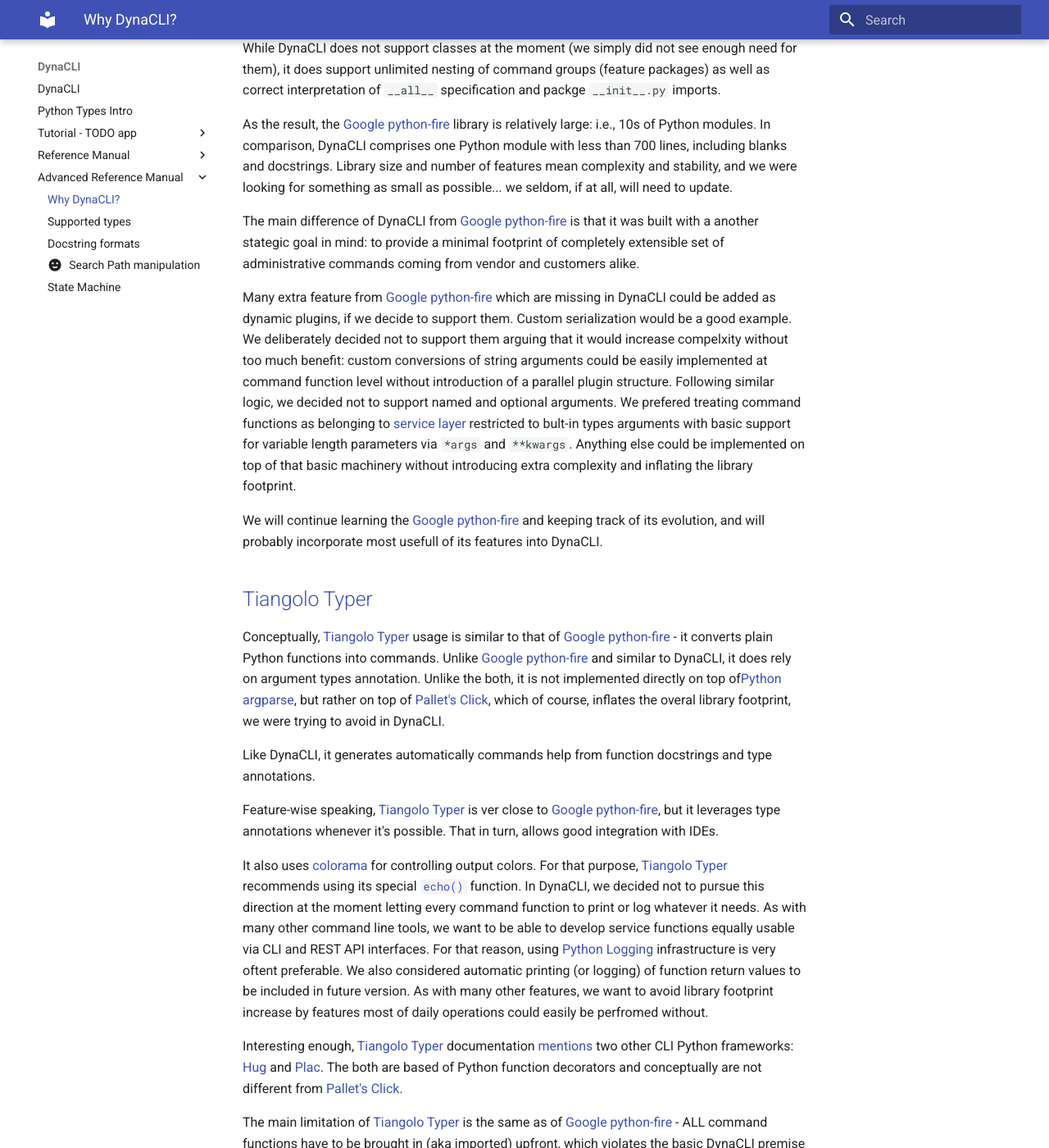
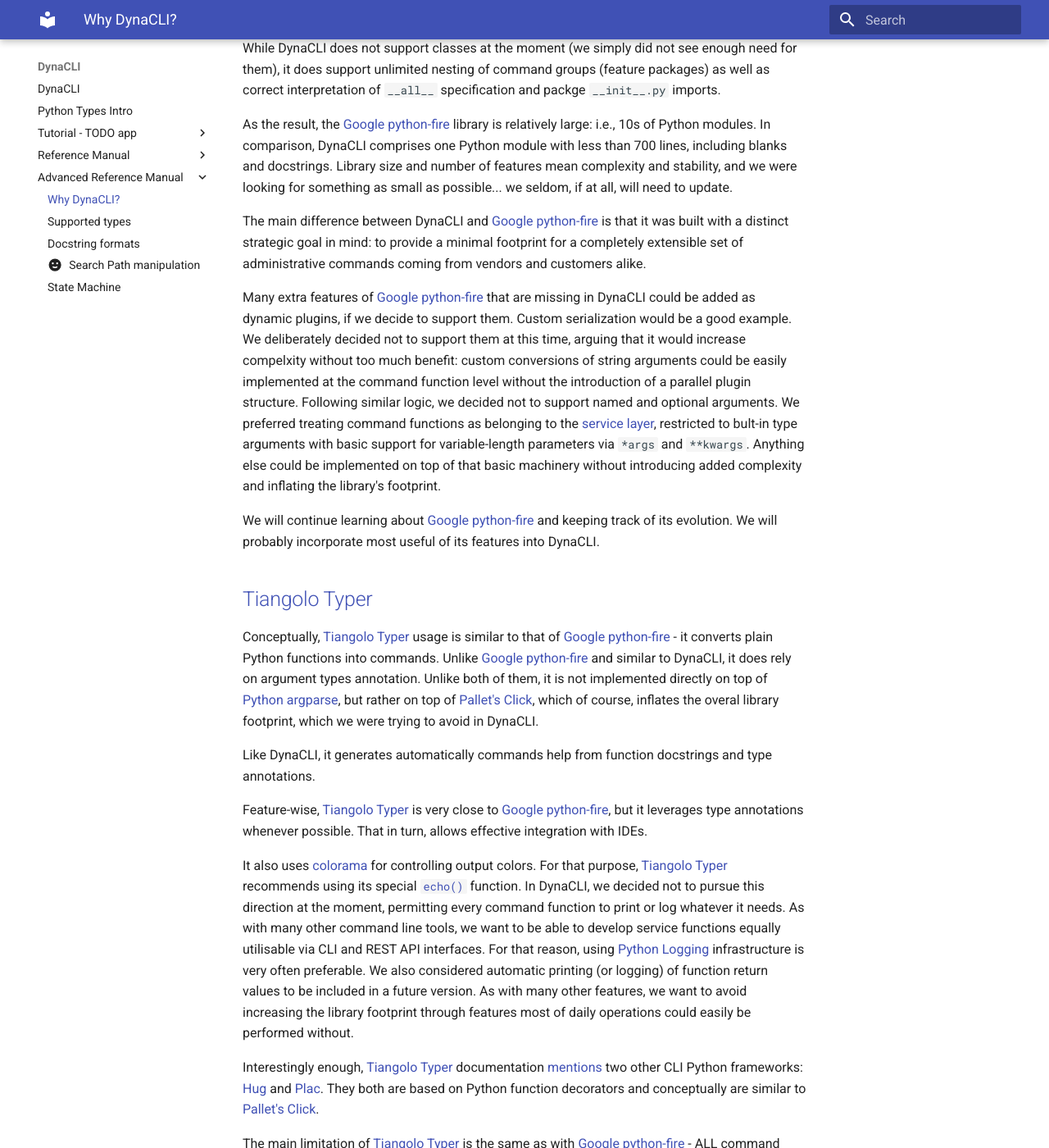
Before and after one commit to BstLabs/py-dynacli, an MkDocs documentation site: the page built from docs/advanced/why.md, in a window 1280 px wide and 1400 px high, scrolled down 1280 px. Shown: the whole window at 82% size. Built offline with MkDocs 1.6.1 and Material for MkDocs 9.7.7, drawn with Linux system fonts in a browser that asks for light colours; some of the changed text lies outside the part shown.

````diff
--- a/docs/advanced/why.md
+++ b/docs/advanced/why.md
@@ -9,11 +9,11 @@
 - [Tiangolo Typer](https://typer.tiangolo.com/)
 - [Pallet's Click](https://click.palletsprojects.com/en/8.0.x/)
 
-We'll review them one by one trying to understand "why not this one?"
+We'll review them one by one trying to understand the benefits and limitations of each:
 
 ## [Python argparse](https://docs.python.org/3/library/argparse.html)
 
-DynaCLI is [built on top](./how_dynacli_works.md) of [argparse](https://docs.python.org/3/library/argparse.html) but latter by itself is insufficient: it requires the manual construction of every parser. While this approach provides maximum flexibility, it's also tedious and error-prone. Also, typical usage of [argparse](https://docs.python.org/3/library/argparse.html) assumes building all parsers and sub-parsers upfront. The irony is that each CLI invocation will execute only one command, so all other CPU cycles are wasted. When the number of commands is large, it starts to be a serious problem exacerbated by the fact that, in the case of [Cloud AI Operating System (CAIOS)](http://caios.io), all command function modules come from cloud storage. Having said all this, [argparse](https://docs.python.org/3/library/argparse.html) establishes an industry-wide standard of how CLI help and usage messages should look like, and DynaCLI uses it internally as explained in more details [here](./how_dynacli_works.md).
+DynaCLI is [built on top](./how_dynacli_works.md) of [argparse](https://docs.python.org/3/library/argparse.html) but the latter by itself is insufficient: it requires the manual construction of every parser. While this approach provides maximum flexibility, it's also tedious and error-prone. Also, typical usage of [argparse](https://docs.python.org/3/library/argparse.html) assumes building all parsers and sub-parsers upfront. The irony is that each CLI invocation will execute only one command, so all other CPU cycles are wasted. When the number of commands is large, it starts to be a serious problem exacerbated by the fact that, in the case of [Cloud AI Operating System (CAIOS)](http://caios.io), all command function modules come from cloud storage. Having said all this, [argparse](https://docs.python.org/3/library/argparse.html) establishes an industry-wide standard of how CLI help and usage messages should look like, and DynaCLI uses it internally as explained in more details [here](./how_dynacli_works.md).
 
 ## [Google python-fire](https://google.github.io/python-fire/)
 
@@ -21,46 +21,46 @@
 
 [Google python-fire](https://google.github.io/python-fire/) also supports custom serialization, keyword arguments (with -- prefix), direct access to object properties and local variables.
 
-[Google python-fire](https://google.github.io/python-fire/) does not rely on type annotations but rather converts command line arguments to most suitable types automatically on the fly.
+[Google python-fire](https://google.github.io/python-fire/) does not rely on type annotations but rather converts command line arguments to the most suitable types automatically on the fly.
 
 However, unlike DynaCLI, [Google python-fire](https://google.github.io/python-fire/) is not _open_ with regard to the potential number of commands and command groups (we call them features). Specifically, the main module should ```import fire``` (similar to ```from dynacli import main```), but it also assumes either defining in place or importing ALL functions and classes one wants to convert into Bash commands. DynaCLI does not do this; instead it relies on the search path and root packages configurations, based on which any number of Python functions will be converted into commands automatically. While DynaCLI does not support classes at the moment (we simply did not see enough need for them), it does support unlimited nesting of command groups (feature packages) as well as correct interpretation of ```__all__``` specification and packge ```__init__.py``` imports.
 
 As the result, the [Google python-fire](https://google.github.io/python-fire/) library is relatively large: i.e., 10s of Python modules. In comparison, DynaCLI comprises one Python module with less than 700 lines, including blanks and docstrings. Library size and number of features mean complexity and stability, and we were looking for something as small as possible... we seldom, if at all, will need to update.
 
-The main difference of DynaCLI from [Google python-fire](https://google.github.io/python-fire/) is that it was built with a another stategic goal in mind: to provide a minimal footprint of completely extensible set of administrative commands coming from vendor and customers alike.
+The main difference between DynaCLI and [Google python-fire](https://google.github.io/python-fire/) is that it was built with a distinct strategic goal in mind: to provide a minimal footprint for a completely extensible set of administrative commands coming from vendors and customers alike.
 
-Many extra feature from [Google python-fire](https://google.github.io/python-fire/) which are missing in DynaCLI could be added as dynamic plugins, if we decide to support them. Custom serialization would be a good example. We deliberately decided not to support them arguing that it would increase compelxity without too much benefit: custom conversions of string arguments could be easily implemented at command function level without introduction of a parallel plugin structure. Following similar logic, we decided not to support named and optional arguments. We prefered treating command functions as belonging to [service layer](https://martinfowler.com/eaaCatalog/serviceLayer.html) restricted to bult-in types arguments with basic support for variable length parameters via ```*args``` and ```**kwargs```. Anything else could be implemented on top of that basic machinery without introducing extra complexity and inflating the library footprint.
+Many extra features of [Google python-fire](https://google.github.io/python-fire/) that are missing in DynaCLI could be added as dynamic plugins, if we decide to support them. Custom serialization would be a good example. We deliberately decided not to support them at this time, arguing that it would increase compelxity without too much benefit: custom conversions of string arguments could be easily implemented at the command function level without the introduction of a parallel plugin structure. Following similar logic, we decided not to support named and optional arguments. We preferred treating command functions as belonging to the [service layer](https://martinfowler.com/eaaCatalog/serviceLayer.html), restricted to bult-in type arguments with basic support for variable-length parameters via ```*args``` and ```**kwargs```. Anything else could be implemented on top of that basic machinery without introducing added complexity and inflating the library's footprint.
 
-We will continue learning the [Google python-fire](https://google.github.io/python-fire/) and keeping track of its evolution, and will probably incorporate most usefull of its features into DynaCLI.
+We will continue learning about [Google python-fire](https://google.github.io/python-fire/) and keeping track of its evolution. We will probably incorporate most useful of its features into DynaCLI.
 
 ## [Tiangolo Typer](https://typer.tiangolo.com/)
 
-Conceptually, [Tiangolo Typer](https://typer.tiangolo.com/) usage is similar to that of [Google python-fire](https://google.github.io/python-fire/) - it converts plain Python functions into commands. Unlike [Google python-fire](https://google.github.io/python-fire/) and similar to DynaCLI, it does rely on argument types annotation. Unlike the both, it is not implemented directly on top of[Python argparse](https://docs.python.org/3/library/argparse.html), but rather on top of [Pallet's Click](https://click.palletsprojects.com/en/8.0.x/), which of course, inflates the overal library footprint, we were trying to avoid in DynaCLI.
+Conceptually, [Tiangolo Typer](https://typer.tiangolo.com/) usage is similar to that of [Google python-fire](https://google.github.io/python-fire/) - it converts plain Python functions into commands. Unlike [Google python-fire](https://google.github.io/python-fire/) and similar to DynaCLI, it does rely on argument types annotation. Unlike both of them, it is not implemented directly on top of [Python argparse](https://docs.python.org/3/library/argparse.html), but rather on top of [Pallet's Click](https://click.palletsprojects.com/en/8.0.x/), which of course, inflates the overal library footprint, which we were trying to avoid in DynaCLI.
 
 Like DynaCLI, it generates automatically commands help from function docstrings and type annotations.
 
-Feature-wise speaking, [Tiangolo Typer](https://typer.tiangolo.com/) is ver close to [Google python-fire](https://google.github.io/python-fire/), but it leverages type annotations whenever it's possible. That in turn, allows good integration with IDEs.
+Feature-wise, [Tiangolo Typer](https://typer.tiangolo.com/) is very close to [Google python-fire](https://google.github.io/python-fire/), but it leverages type annotations whenever possible. That in turn, allows effective integration with IDEs.
 
-It also uses [colorama](https://pypi.org/project/colorama/) for controlling output colors. For that purpose, [Tiangolo Typer](https://typer.tiangolo.com/) recommends using its special [```echo()```](https://typer.tiangolo.com/tutorial/printing/) function. In DynaCLI, we decided not to pursue this direction at the moment letting every command function to print or log whatever it needs. As with many other command line tools, we want to be able to develop service functions equally usable via CLI and REST API interfaces. For that reason, using [Python Logging](https://docs.python.org/3/howto/logging.html) infrastructure is very oftent preferable. We also considered automatic printing (or logging) of function return values to be included in future version. As with many other features, we want to avoid library footprint increase by features most of daily operations could easily be perfromed without.
+It also uses [colorama](https://pypi.org/project/colorama/) for controlling output colors. For that purpose, [Tiangolo Typer](https://typer.tiangolo.com/) recommends using its special [```echo()```](https://typer.tiangolo.com/tutorial/printing/) function. In DynaCLI, we decided not to pursue this direction at the moment, permitting every command function to print or log whatever it needs. As with many other command line tools, we want to be able to develop service functions equally utilisable via CLI and REST API interfaces. For that reason, using [Python Logging](https://docs.python.org/3/howto/logging.html) infrastructure is very often preferable. We also considered automatic printing (or logging) of function return values to be included in a future version. As with many other features, we want to avoid increasing the library footprint through features most of daily operations could easily be performed without.
 
-Interesting enough, [Tiangolo Typer](https://typer.tiangolo.com/) documentation [mentions](https://typer.tiangolo.com/alternatives/) two other CLI Python frameworks: [Hug](https://www.hug.rest/) and [Plac](https://plac.readthedocs.io/en/latest/). The both are based of Python function decorators and conceptually are not different from [Pallet's Click](https://click.palletsprojects.com/en/8.0.x/).
+Interestingly enough, [Tiangolo Typer](https://typer.tiangolo.com/) documentation [mentions](https://typer.tiangolo.com/alternatives/) two other CLI Python frameworks: [Hug](https://www.hug.rest/) and [Plac](https://plac.readthedocs.io/en/latest/). They both are based on Python function decorators and conceptually are similar to [Pallet's Click](https://click.palletsprojects.com/en/8.0.x/).
 
-The main limitation of [Tiangolo Typer](https://typer.tiangolo.com/) is the same as of [Google python-fire](https://google.github.io/python-fire/) - ALL command functions have to be brought in (aka imported) upfront, which violates the basic DynaCLI premise to be a completely _open_ and  cloud friendly library with minimal installed footprint. By no means we were willing to trade these properties for more features and flexibility, more often than not these enhancements are that critical and not worth the extra complexity.
+The main limitation of [Tiangolo Typer](https://typer.tiangolo.com/) is the same as with [Google python-fire](https://google.github.io/python-fire/) - ALL command functions have to be brought in (aka imported) upfront, which violates the basic DynaCLI premise to be a completely _open_ and cloud-friendly library with a minimal installed footprint. By no means we were willing to trade these properties for more features and flexibility; more often than not these enhancements are not that critical or worth the extra complexity.
 
 ## [Pallet's Click](https://click.palletsprojects.com/en/8.0.x/)
 
-This is probably the most widely used and powerful Python CLI library. It does not seem to be implemented on top of [argparse](https://docs.python.org/3/library/argparse.html), but rather on top of [optparse](https://docs.python.org/3/library/optparse.html) - [argparse](https://docs.python.org/3/library/argparse.html) predecessor, which was deprecated since Python version 3.2 and is not further developed.
+This is probably the most widely used and powerful Python CLI library. It does not seem to be implemented on top of [argparse](https://docs.python.org/3/library/argparse.html), but rather on top of [optparse](https://docs.python.org/3/library/optparse.html) - the [argparse](https://docs.python.org/3/library/argparse.html) predecessor, which was deprecated since Python version 3.2 and has not been further developed.
 
-It has a relatively large footprint by itself (needs to be taken into consideration for [Tiangolo Typer](https://typer.tiangolo.com/)).
+It has a relatively large footprint by itself (this needs to be taken into consideration for [Tiangolo Typer](https://typer.tiangolo.com/)).
 
-The main feature of [Pallet's Click](https://click.palletsprojects.com/en/8.0.x/), which with doubt makes it so powerful and flexible, was an absolute no-go for us - it is based on [Python function decorators](https://www.python.org/dev/peps/pep-0318/). DynaCLI from the very outset was intended towards converting into Bash commands regular Python functions, that, at least in principle, could be reused in other contexts, such as REST API Services.
+The main feature of [Pallet's Click](https://click.palletsprojects.com/en/8.0.x/), which makes it so powerful and flexible, was an absolute no-go for us - it is based on [Python function decorators](https://www.python.org/dev/peps/pep-0318/). DynaCLI from the very outset was intended for converting into Bash commands regular Python functions that, at least in principle, could be reused in other contexts, such as REST API Services.
 
 ## Summary
 
-All libraries mentioned above do not address properly main DynaCLI requirements:
+All the libraries mentioned above do not properly address the main DynaCLI requirements:
 
-- **complete openes** - all command functions are brought in via dynamic imports from, presubamly, cloud storage
-- **no function decorators** - command functions could be, at least in principle, reused in other contexts
-- **minimal footprint** - the core library has to be as small and as stable as possible, built on top of standard Python library, all extra features, if any should be brought in via dynamic imports
+- **complete openes** - all command functions are brought in via dynamic imports from, presumably, cloud storage.
+- **no function decorators** - command functions could be, at least in principle, reused in other contexts.
+- **minimal footprint** - the core library has to be as small and as stable as possible, built on top of standard Python library. All extra features, if any, should be introduced via dynamic imports.
 
-At the moment, DynaCLI libraries satisfies all requirements of the sponsoring [Cloud AI Operating System (CAIOS)](http://caios.io) project. Should additional needs raise, or some high-demand enhancements, such as command chaining or autocompletion, could be added without violating main requirements outlined above, we will consider do so in or accept contribution to the future versions.
+At the moment, the DynaCLI library satisfies all requirements of the sponsoring [Cloud AI Operating System (CAIOS)](http://caios.io) project. Should additional needs or high-demand enhancements arise, such as command chaining or autocompletion, and these could be added without violating the main requirements outlined above, we will consider doing so in or accepting contributions to future versions of DynaCLI.
````
